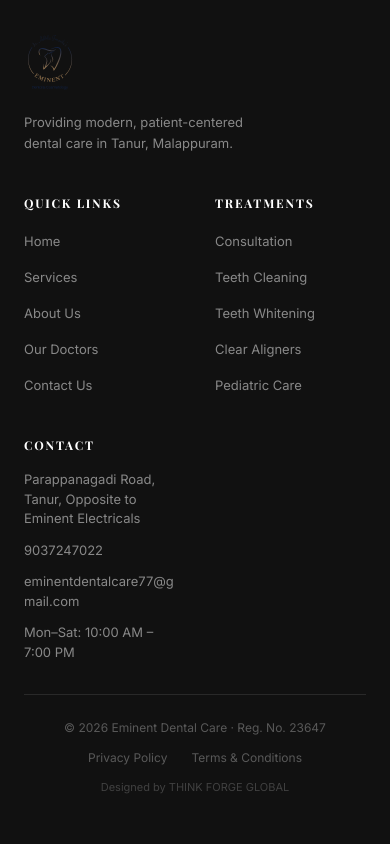
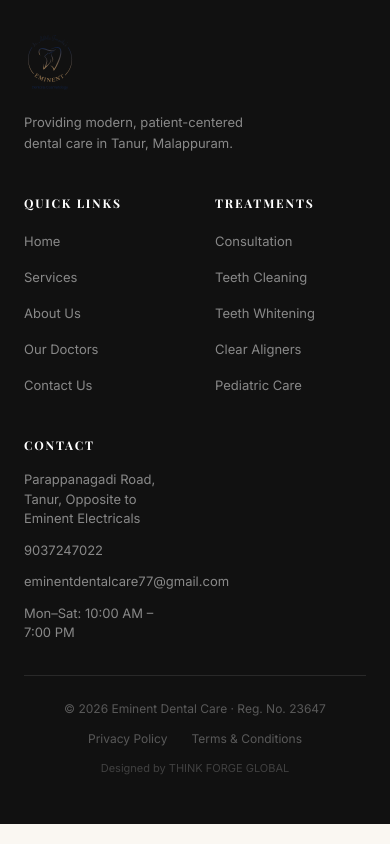
Before and after one commit to mailattfg-ops/eminent-dental-care, a Next.js app: page /contact in a window 390 px wide. Shown: the part 3053-3897 px from the top of the page. Built offline with nearby package versions, Linux system fonts and the light colour scheme; a web font is replaced by a local one.

Commit message:
Fix footer email layout breaking on mobile by switching to whitespace-nowrap

```diff
--- a/src/components/layout/Footer.tsx
+++ b/src/components/layout/Footer.tsx
@@ -114,7 +114,7 @@
                                 <li>
                                     <a
                                         href={`mailto:${companyDetails.email}`}
-                                        className="hover:text-[#c9a84c] transition-colors duration-200 break-all"
+                                        className="hover:text-[#c9a84c] transition-colors duration-200 whitespace-nowrap"
                                     >
                                         {companyDetails.email}
                                     </a>
```
